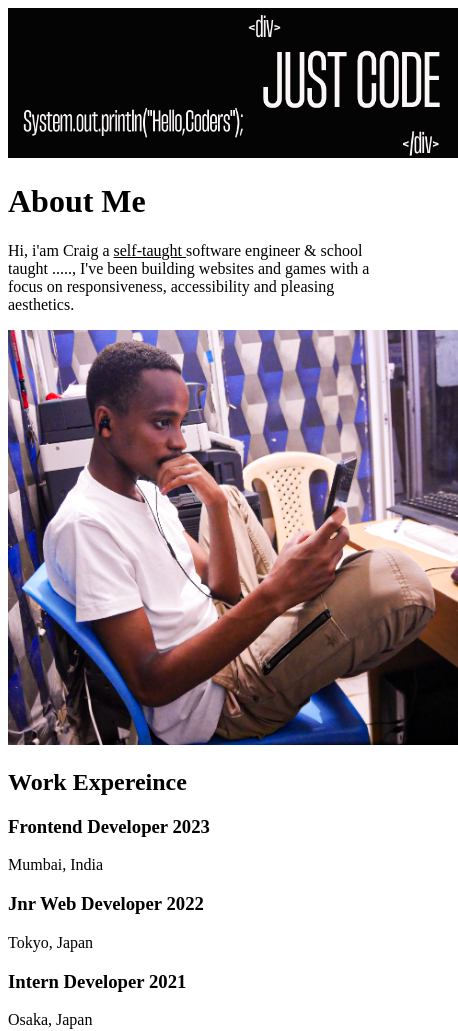
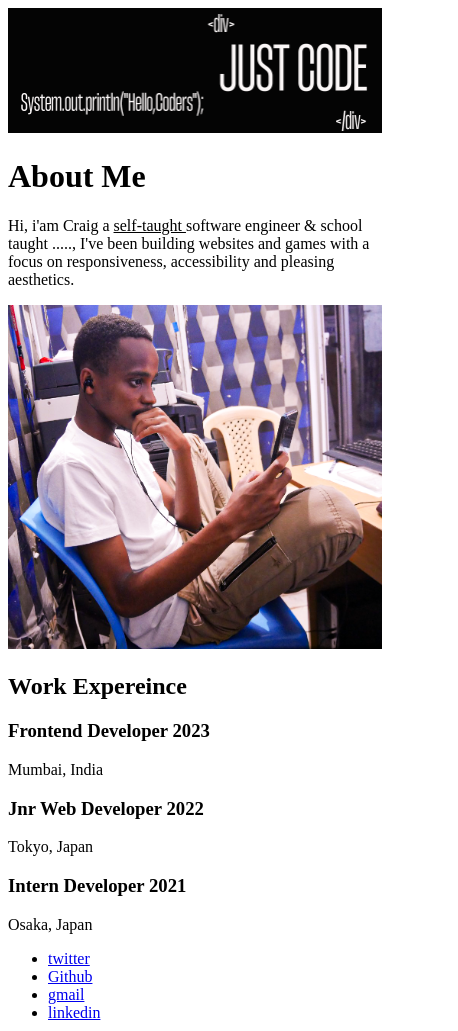
Before and after one commit to dCOMMICS/manage-landing-page-master, a plain HTML site: page 100daysofcode/day2.html in a window 390 px wide. Shown: the top 1031 px of the page, 458 px wide, since content can reach past the window. Drawn offline with Linux system fonts and the light colour scheme.

Commit message:
made the images responsive

```diff
--- a/100daysofcode/css/day2.css
+++ b/100daysofcode/css/day2.css
@@ -4,4 +4,11 @@
     border: 10px  ;
     background-color: antiquewhite;
     display: table;
+
+
 }
+
+.res{
+    width: 100%;
+    height: auto;
+}
--- a/100daysofcode/day2.html
+++ b/100daysofcode/day2.html
@@ -7,13 +7,13 @@
     <title>Welcome Fam</title>
   </head>
   <body>
-    <img src="/100daysofcode/img/twitter.png" alt="my fuckin photo" height="" width="450">
+    <img src="/100daysofcode/img/twitter.png" alt="my fuckin photo" height="" width="450" class="res">
     <h1>About Me</h1>
     <p>
       Hi, i'am Craig a <u>  self-taught </u> software engineer & school taught ....., I've been building websites and games with a focus on
       responsiveness, accessibility and pleasing aesthetics.
     </p>
-    <img src="/100daysofcode/img/pfr.png" alt="a photo of me" width="450">
+    <img src="/100daysofcode/img/pfr.png" alt="a photo of me" width="450" class="res">
     <h2>Work Expereince</h2>
     <div>
       <h3>Frontend Developer   <b> 2023 </b></h3>
```
